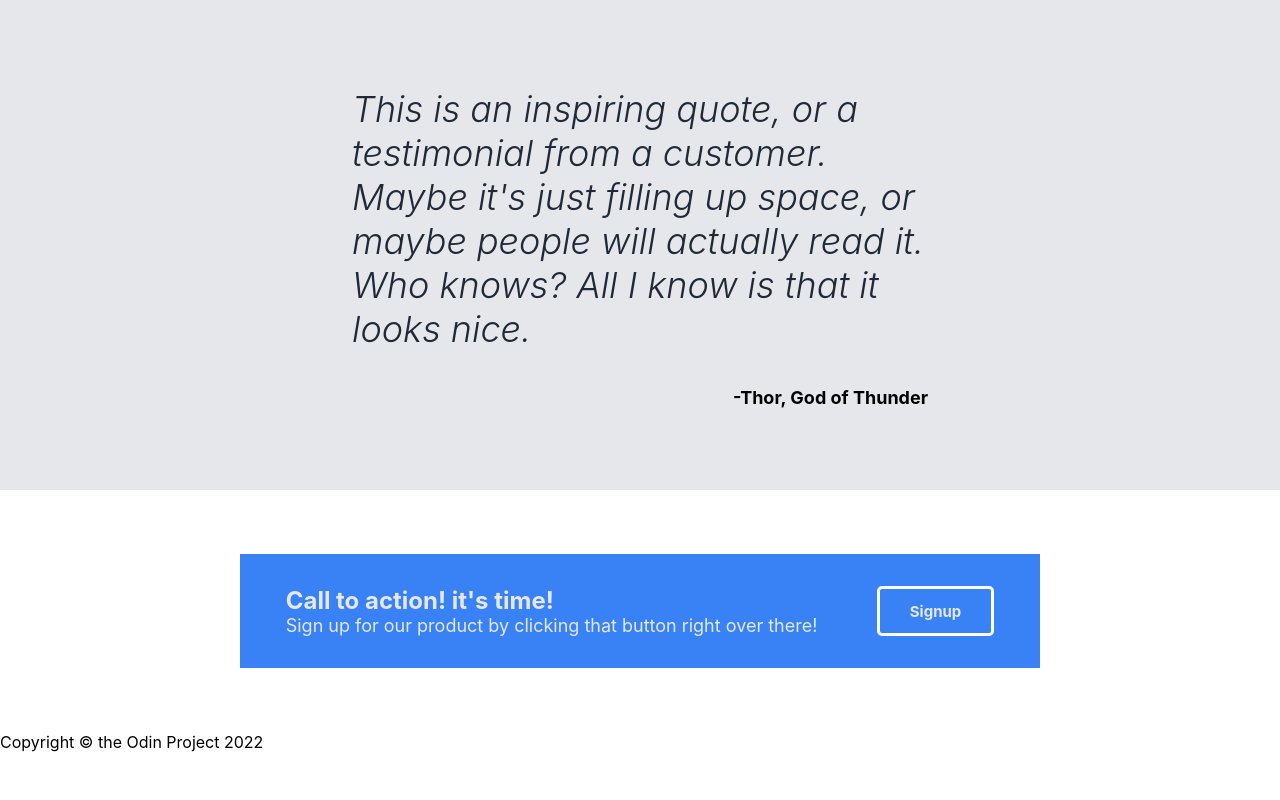
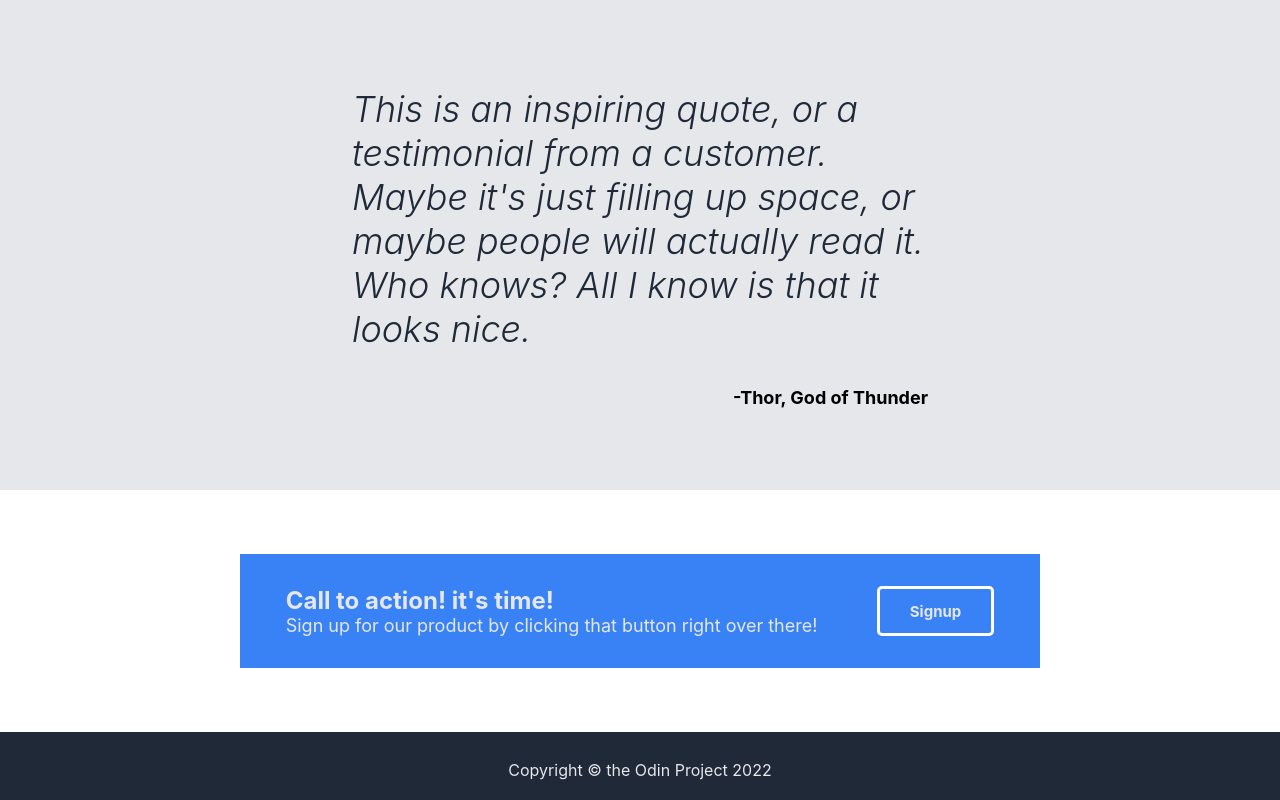
Before and after one commit to emilations/odin-landing-page, a plain HTML site: page index.html in a window 1280 px wide. Shown: the part 900-1700 px from the top of the page. Before the commit the page ends 1668 px from the top, so only its background shows below. Drawn offline with Linux system fonts and the light colour scheme.

Commit message:
Add footer style

```diff
--- a/styles.css
+++ b/styles.css
@@ -171,3 +171,13 @@ header {
 .four-left-elements p:last-child{
     font-size: 18px;
 }
+
+/* Footer */
+
+footer {
+    background-color: #1F2937;
+    color: #E5E7EB;
+    font-size: 16px;
+    text-align: center;
+    padding: 0.75em 0 0.25em 0;
+}
```
